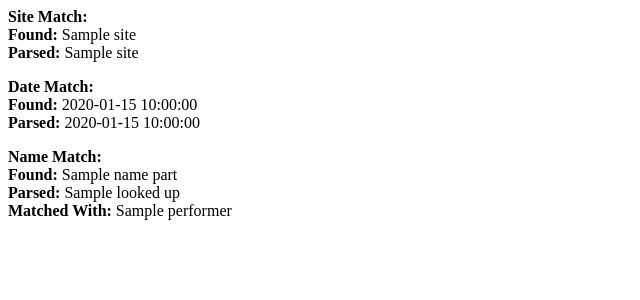
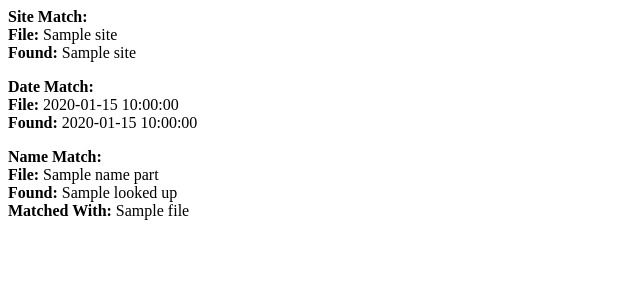
Before and after one commit to ThePornDatabase/namer, a Python web app: template src/templates/render/logDetails.html in a window 1280 px wide. Shown: the top 300 px of the page, without its empty margins (0-640 px from the left). Run offline with Jinja, Linux system fonts and the light colour scheme; the template is opened without the code that fills it: most values are stand-ins (such as "Sample title", 1, 10 or a date in 2020).

Commit message:
Better mouse over info

```diff
--- a/namer/configuration_utils.py
+++ b/namer/configuration_utils.py
@@ -102,7 +102,7 @@ def from_config(config: ConfigParser) -> NamerConfig:
     if "" in namer_config.sites_with_no_date_info:
         namer_config.sites_with_no_date_info.remove("")
 
-    namer_config.site_abbreviations = abbreviations
+    namer_config.site_abbreviations = abbreviations.copy()
     site_abbreviations = config.get("namer", "site_abbreviations", fallback=None)
     if site_abbreviations:
         data = json.loads(site_abbreviations)
--- a/src/templates/render/logDetails.html
+++ b/src/templates/render/logDetails.html
@@ -8,24 +8,24 @@
 <p>
     <span><b>Site Match:</b> {{ bool_to_icon(file['site_match']) }}</span>
     <br>
-    <span><b>Found:</b> {{ file['name_parts']['site']|default('', True) }}</span>
+    <span><b>File:</b> {{ file['name_parts']['site']|default('', True) }}</span>
     <br>
-    <span><b>Parsed:</b> {{ file['looked_up']['site']|default('', True) }}</span>
+    <span><b>Found:</b> {{ file['looked_up']['site']|default('', True) }}</span>
     <br>
 </p>
 <p>
     <span><b>Date Match:</b> {{ bool_to_icon(file['date_match']) }}</span>
     <br>
-    <span><b>Found:</b> {{ file['name_parts']['date']|default('', True) }}</span>
+    <span><b>File:</b> {{ file['name_parts']['date']|default('', True) }}</span>
     <br>
-    <span><b>Parsed:</b> {{ file['looked_up']['date']|default('', True) }}</span>
+    <span><b>Found:</b> {{ file['looked_up']['date']|default('', True) }}</span>
 </p>
 <p>
     <span><b>Name Match:</b> {{ bool_to_icon(name_match) }}</span>
     <br>
-    <span><b>Found:</b> {{ file['name_parts']['name']|default('', True) }}</span>
+    <span><b>File:</b> {{ file['name_parts']['name']|default('', True) }}</span>
     <br>
-    <span><b>Parsed:</b> {{ file['looked_up']['name']|default('', True) }}</span>
+    <span><b>Found:</b> {{ file['looked_up']['name']|default('', True) }}</span>
     <br>
-    <span><b>Matched With:</b> {{ performers|join(', ') }}</span>
+    <span><b>Matched With:</b> {{ file['name'] }}</span>
 </p>
```
